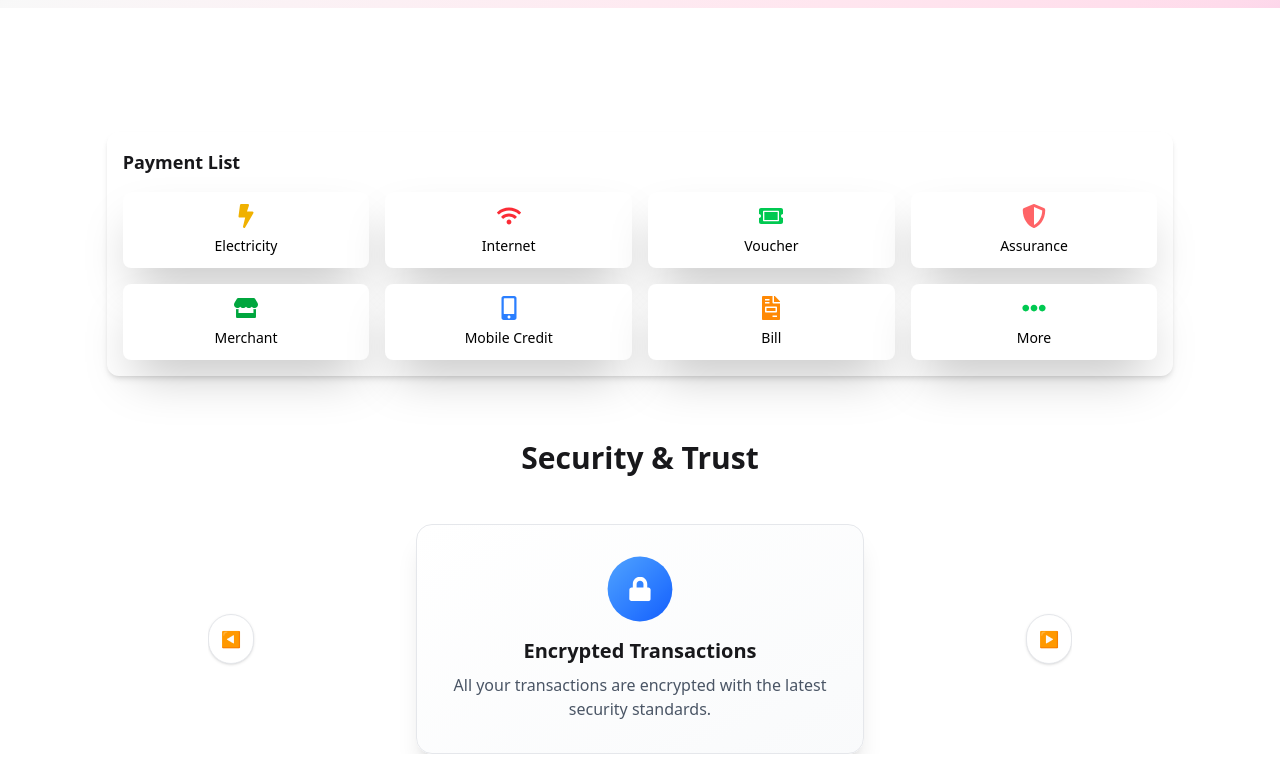
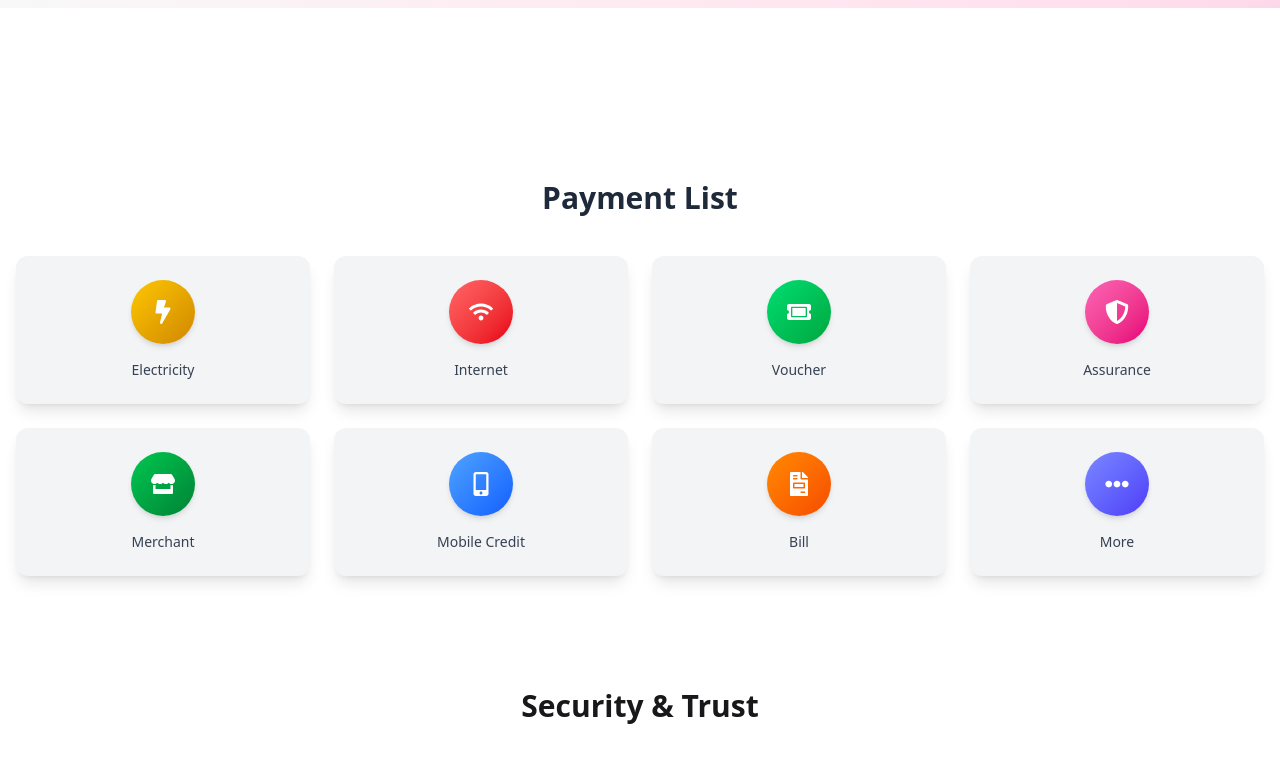
Before and after one commit to mithun41/digital-wallet-client, a React (Vite) app: page / in a window 1280 px wide. Shown: the part 1780-2551 px from the top of the page. Built offline with nearby package versions, Linux system fonts and the light colour scheme.

Commit message:
payment-list section updated

```diff
--- a/src/Components/PaymentCard.jsx
+++ b/src/Components/PaymentCard.jsx
@@ -1,39 +1,88 @@
 // App.jsx
-import { Link } from "react-router";
-import { FaBolt, FaWifi, FaTicketAlt, FaShieldAlt, FaStore, FaMobileAlt, FaFileInvoice, FaEllipsisH } from "react-icons/fa";
+import { Link } from "react-router-dom";
+import {
+  FaBolt,
+  FaWifi,
+  FaTicketAlt,
+  FaShieldAlt,
+  FaStore,
+  FaMobileAlt,
+  FaFileInvoice,
+  FaEllipsisH,
+} from "react-icons/fa";
+import { motion, useAnimation } from "framer-motion";
+import { useInView } from "react-intersection-observer";
+import React from "react";
 
 const PaymentCard = () => {
   const payments = [
-    { name: "Electricity", icon: <FaBolt className="text-yellow-500 text-2xl" />, path: "/electricity" },
-    { name: "Internet", icon: <FaWifi className="text-red-500 text-2xl" />, path: "/internet" },
-    { name: "Voucher", icon: <FaTicketAlt className="text-green-500 text-2xl" />, path: "/voucher" },
-    { name: "Assurance", icon: <FaShieldAlt className="text-red-400 text-2xl" />, path: "/assurance" },
-    { name: "Merchant", icon: <FaStore className="text-green-600 text-2xl" />, path: "/merchant" },
-    { name: "Mobile Credit", icon: <FaMobileAlt className="text-blue-500 text-2xl" />, path: "/mobile-credit" },
-    { name: "Bill", icon: <FaFileInvoice className="text-orange-400 text-2xl" />, path: "/bill" },
-    { name: "More", icon: <FaEllipsisH className="text-green-500 text-2xl" />, path: "/more" },
+    { name: "Electricity", icon: <FaBolt />, color: "from-yellow-400 to-yellow-600", path: "/electricity" },
+    { name: "Internet", icon: <FaWifi />, color: "from-red-400 to-red-600", path: "/internet" },
+    { name: "Voucher", icon: <FaTicketAlt />, color: "from-green-400 to-green-600", path: "/voucher" },
+    { name: "Assurance", icon: <FaShieldAlt />, color: "from-pink-400 to-pink-600", path: "/assurance" },
+    { name: "Merchant", icon: <FaStore />, color: "from-green-500 to-green-700", path: "/merchant" },
+    { name: "Mobile Credit", icon: <FaMobileAlt />, color: "from-blue-400 to-blue-600", path: "/mobile-credit" },
+    { name: "Bill", icon: <FaFileInvoice />, color: "from-orange-400 to-orange-600", path: "/bill" },
+    { name: "More", icon: <FaEllipsisH />, color: "from-indigo-400 to-indigo-600", path: "/more" },
   ];
 
+  // Animation controls
+  const controls = useAnimation();
+  const [ref, inView] = useInView({ threshold: 0.2 });
+
+  React.useEffect(() => {
+    if (inView) controls.start("visible");
+    else controls.start("hidden");
+  }, [inView, controls]);
+
+  const containerVariants = {
+    hidden: {},
+    visible: { transition: { staggerChildren: 0.2 } },
+  };
+
+  const cardVariants = {
+    hidden: { opacity: 0, y: 40 },
+    visible: { opacity: 1, y: 0, transition: { duration: 0.5, ease: "easeOut" } },
+  };
+
   return (
-    <div className="w-10/12  mx-auto  p-4 rounded-xl shadow-md">
-      <h2 className="text-lg font-semibold mb-4">Payment List</h2>
-      <div className="grid grid-cols-1 sm:grid-cols-2 md:grid-cols-3 lg:grid-cols-4 gap-4">
+    <section className="max-w-7xl mx-auto px-4 py-12" ref={ref}>
+      <h2 className="text-2xl md:text-3xl font-bold text-center text-gray-800 dark:text-white mb-10">
+        Payment List
+      </h2>
+
+      <motion.div
+        className="grid grid-cols-2 sm:grid-cols-3 md:grid-cols-4 gap-6"
+        variants={containerVariants}
+        initial="hidden"
+        animate={controls}
+      >
         {payments.map((item, index) => (
-          <Link
-            key={index}
-            to={item.path}
-            className="flex flex-col items-center justify-center bg-base-100 rounded-lg p-3 hover:scale-105 text-primary shadow-2xl transition"
-          >
-            {item.icon}
-            <span className="text-sm mt-2 text-center">{item.name}</span>
-          </Link>
+          <motion.div key={index} variants={cardVariants}>
+            <Link
+              to={item.path}
+              className="bg-gray-100 dark:bg-gray-800 p-6 rounded-xl shadow-lg dark:shadow-gray-900/50 flex flex-col items-center text-center transform transition duration-300 hover:scale-105 hover:shadow-2xl hover:ring-2 hover:ring-indigo-500"
+            >
+              {/* Icon wrapper with gradient */}
+              <div
+                className={`w-16 h-16 flex items-center justify-center mb-4 rounded-full bg-gradient-to-br ${item.color} text-white text-2xl shadow-md`}
+              >
+                {item.icon}
+              </div>
+
+              <span className="text-sm font-medium text-gray-700 dark:text-gray-200">
+                {item.name}
+              </span>
+            </Link>
+          </motion.div>
         ))}
-      </div>
-    </div>
+      </motion.div>
+    </section>
   );
 };
 
-export default PaymentCard
+export default PaymentCard;
+
 
 // const App = () => {
 //   return (
```
